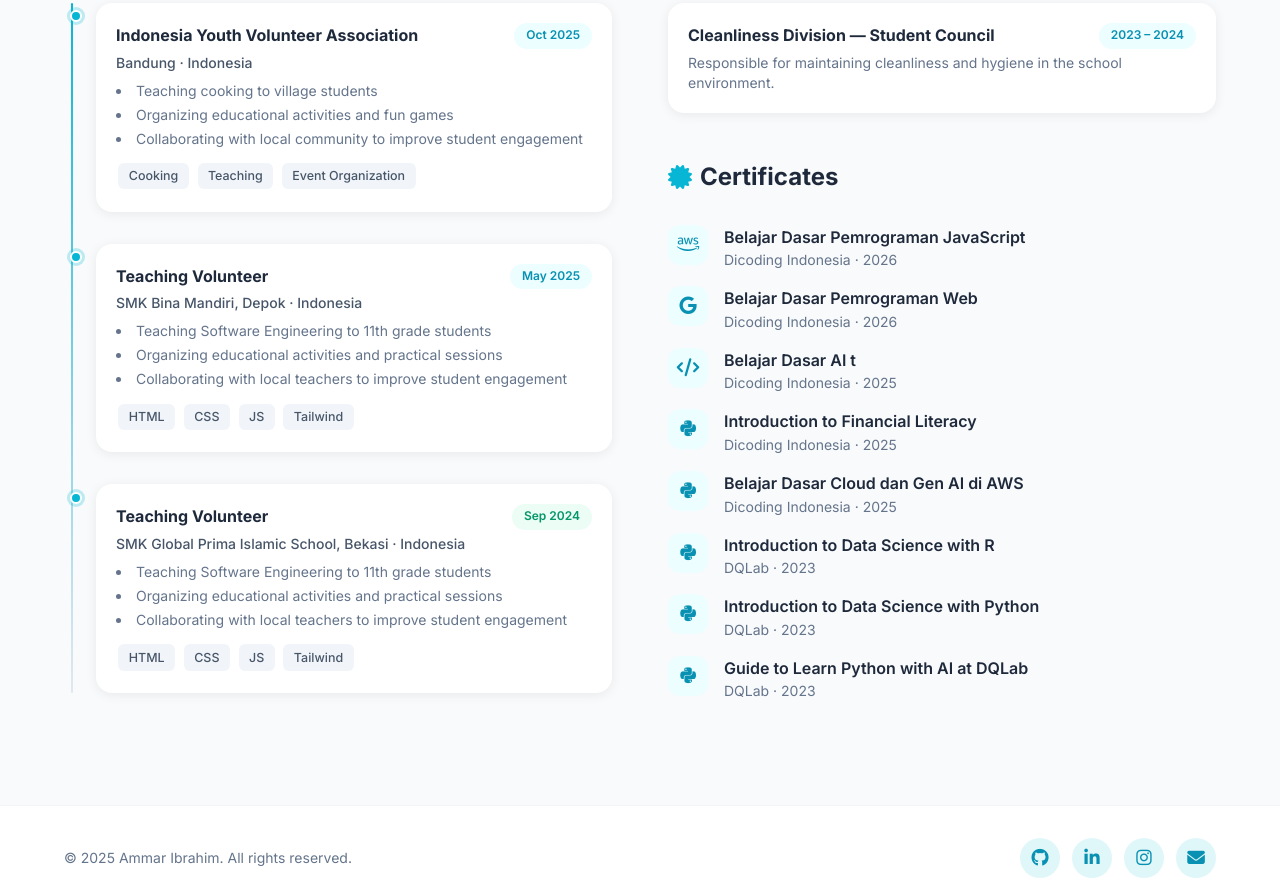
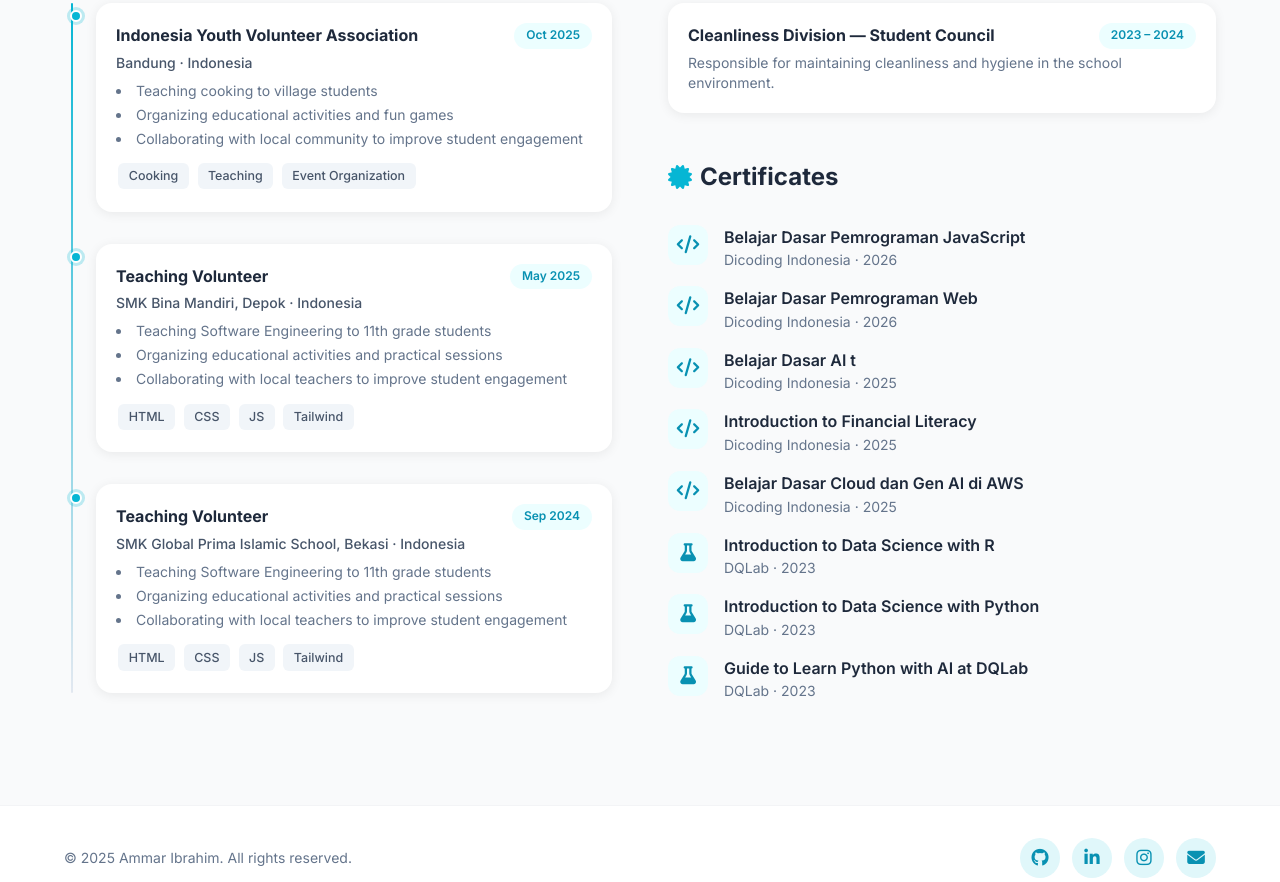
Before and after one commit to ammaribrahim-rpl/portfolio-AMMAR, a website: page pages/experience.html in a window 1280 px wide. Shown: the part 417-1299 px from the top of the page. Drawn offline with Linux system fonts and the light colour scheme.

Commit message:
feat: experience colour

```diff
--- a/pages/experience.html
+++ b/pages/experience.html
@@ -111,8 +111,7 @@
                         <div class="card p-5">
                             <div class="flex justify-between flex-wrap gap-2 mb-1">
                                 <span class="font-bold text-slate-800">Teaching Volunteer</span>
-                                <span
-                                    class="text-xs bg-emerald-50 text-emerald-600 font-semibold px-3 py-1 rounded-full">Sep
+                                <span class="text-xs bg-cyan-50 text-cyan-600 font-semibold px-3 py-1 rounded-full">Sep
                                     2024</span>
                             </div>
                             <p class="text-slate-600 text-sm font-medium mb-2">SMK Global Prima Islamic School, Bekasi ·
@@ -159,7 +158,7 @@
 
                     <div class="flex items-start gap-4">
                         <div class="w-10 h-10 rounded-xl bg-cyan-50 flex items-center justify-center flex-shrink-0">
-                            <i class="fa-brands fa-aws text-cyan-600 text-lg"></i>
+                            <i class="fa-solid fa-code text-cyan-600 text-lg"></i>
                         </div>
                         <div>
                             <p class="font-semibold text-slate-800">Belajar Dasar Pemrograman JavaScript
@@ -170,7 +169,7 @@
 
                     <div class="flex items-start gap-4">
                         <div class="w-10 h-10 rounded-xl bg-cyan-50 flex items-center justify-center flex-shrink-0">
-                            <i class="fa-brands fa-google text-cyan-600 text-lg"></i>
+                            <i class="fa-solid fa-code text-cyan-600 text-lg"></i>
                         </div>
                         <div>
                             <p class="font-semibold text-slate-800">Belajar Dasar Pemrograman Web
@@ -192,7 +191,7 @@
 
                     <div class="flex items-start gap-4">
                         <div class="w-10 h-10 rounded-xl bg-cyan-50 flex items-center justify-center flex-shrink-0">
-                            <i class="fa-brands fa-python text-cyan-600 text-lg"></i>
+                            <i class="fa-solid fa-code text-cyan-600 text-lg"></i>
                         </div>
                         <div>
                             <p class="font-semibold text-slate-800">Introduction to Financial Literacy
@@ -202,7 +201,7 @@
                     </div>
                     <div class="flex items-start gap-4">
                         <div class="w-10 h-10 rounded-xl bg-cyan-50 flex items-center justify-center flex-shrink-0">
-                            <i class="fa-brands fa-python text-cyan-600 text-lg"></i>
+                            <i class="fa-solid fa-code text-cyan-600 text-lg"></i>
                         </div>
                         <div>
                             <p class="font-semibold text-slate-800">Belajar Dasar Cloud dan Gen AI di AWS
@@ -213,7 +212,7 @@
                     </div>
                     <div class="flex items-start gap-4">
                         <div class="w-10 h-10 rounded-xl bg-cyan-50 flex items-center justify-center flex-shrink-0">
-                            <i class="fa-brands fa-python text-cyan-600 text-lg"></i>
+                            <i class="fa-solid fa-flask text-cyan-600 text-lg"></i>
                         </div>
                         <div>
                             <p class="font-semibold text-slate-800">Introduction to Data Science with R
@@ -223,7 +222,7 @@
                     </div>
                     <div class="flex items-start gap-4">
                         <div class="w-10 h-10 rounded-xl bg-cyan-50 flex items-center justify-center flex-shrink-0">
-                            <i class="fa-brands fa-python text-cyan-600 text-lg"></i>
+                            <i class="fa-solid fa-flask text-cyan-600 text-lg"></i>
                         </div>
                         <div>
                             <p class="font-semibold text-slate-800">Introduction to Data Science with Python
@@ -233,7 +232,7 @@
                     </div>
                     <div class="flex items-start gap-4">
                         <div class="w-10 h-10 rounded-xl bg-cyan-50 flex items-center justify-center flex-shrink-0">
-                            <i class="fa-brands fa-python text-cyan-600 text-lg"></i>
+                            <i class="fa-solid fa-flask text-cyan-600 text-lg"></i>
                         </div>
                         <div>
                             <p class="font-semibold text-slate-800">Guide to Learn Python with AI at DQLab
```
